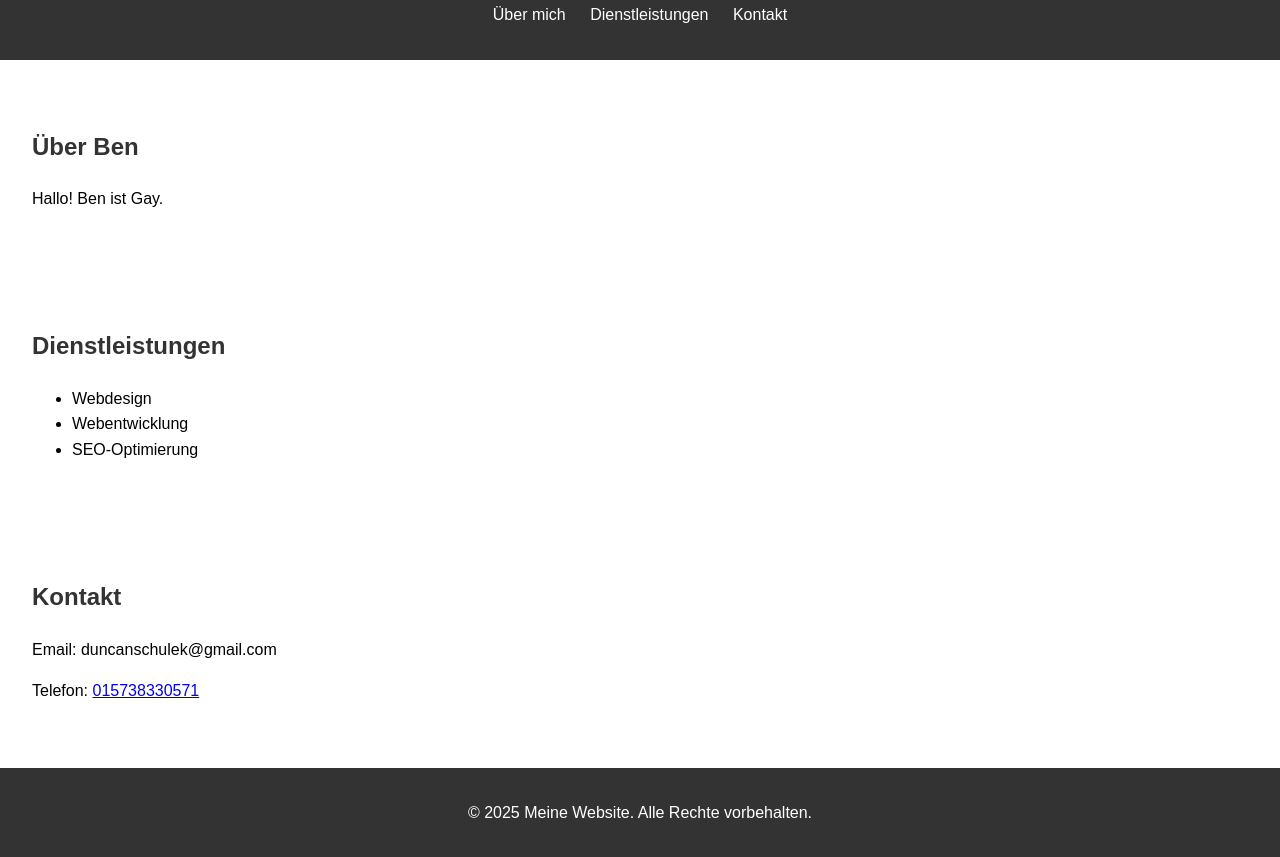
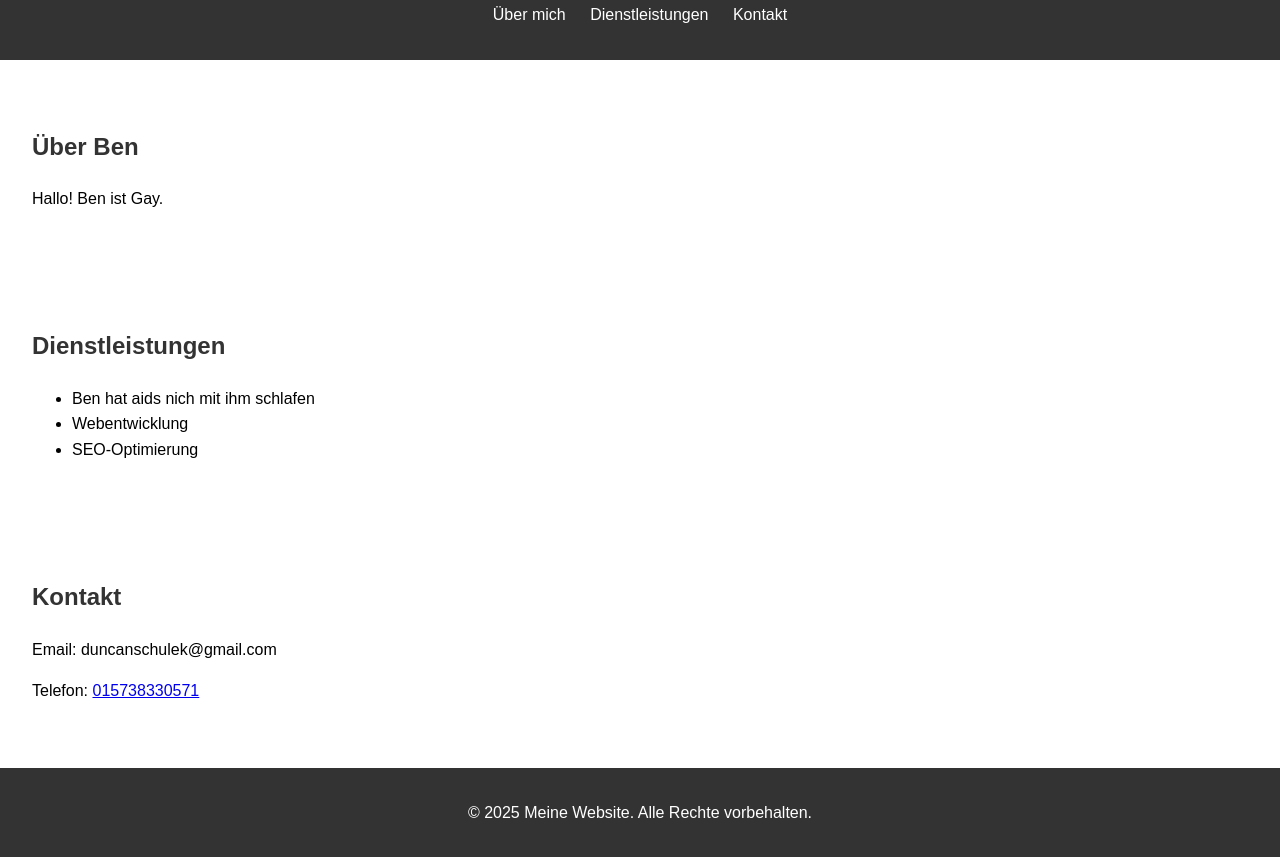
Before and after one commit to einfachduncan/Webside-2, a plain HTML site: page index.html in a window 1280 px wide. Shown: the part 81-938 px from the top of the page. Drawn offline with Linux system fonts and the light colour scheme.

Commit message:
Update index.html

```diff
--- a/index.html
+++ b/index.html
@@ -26,7 +26,7 @@
     <section id="services">
         <h2>Dienstleistungen</h2>
         <ul>
-            <li>Webdesign</li>
+            <li>Ben hat aids nich mit ihm schlafen</li>
             <li>Webentwicklung</li>
             <li>SEO-Optimierung</li>
         </ul>
```
